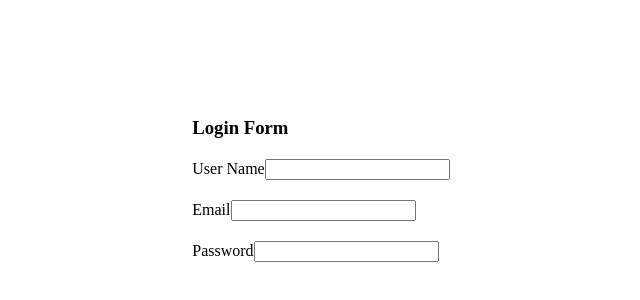
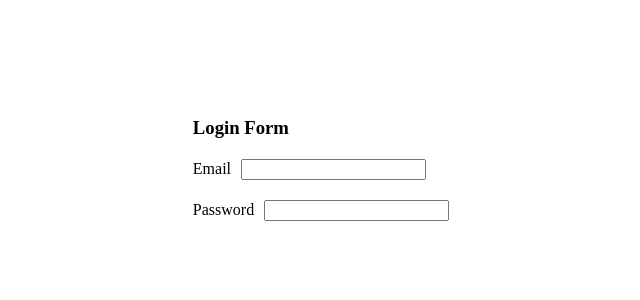
Before and after one commit to SvetlinGG/Angular-Components-exercise, an Angular app in the folder forms/: page /login in a window 1280 px wide. Shown: the part 52-352 px from the top of the page, without its empty margins (319-959 px from the left). Built offline with nearby package versions, Linux system fonts and the light colour scheme.

Commit message:
setup style

```diff
--- a/forms/src/app/login/login.component.css
+++ b/forms/src/app/login/login.component.css
@@ -10,3 +10,6 @@
     margin-top: 20px;
     cursor: pointer;
 }
+.form-control{
+    margin-left: 10px;
+}
--- a/forms/src/app/login/login.component.html
+++ b/forms/src/app/login/login.component.html
@@ -1,11 +1,6 @@
 <div class="container">
     <form action="">
         <h3>Login Form</h3>
-        <div class="form-group">
-            <label for="username">User Name</label>
-            <input type="text" class="form-control" id="username"
-            required>
-            </div>
             <div class="form-group">
             <label for="email">Email</label>
             <input type="text" class="form-control" id="email"
```
